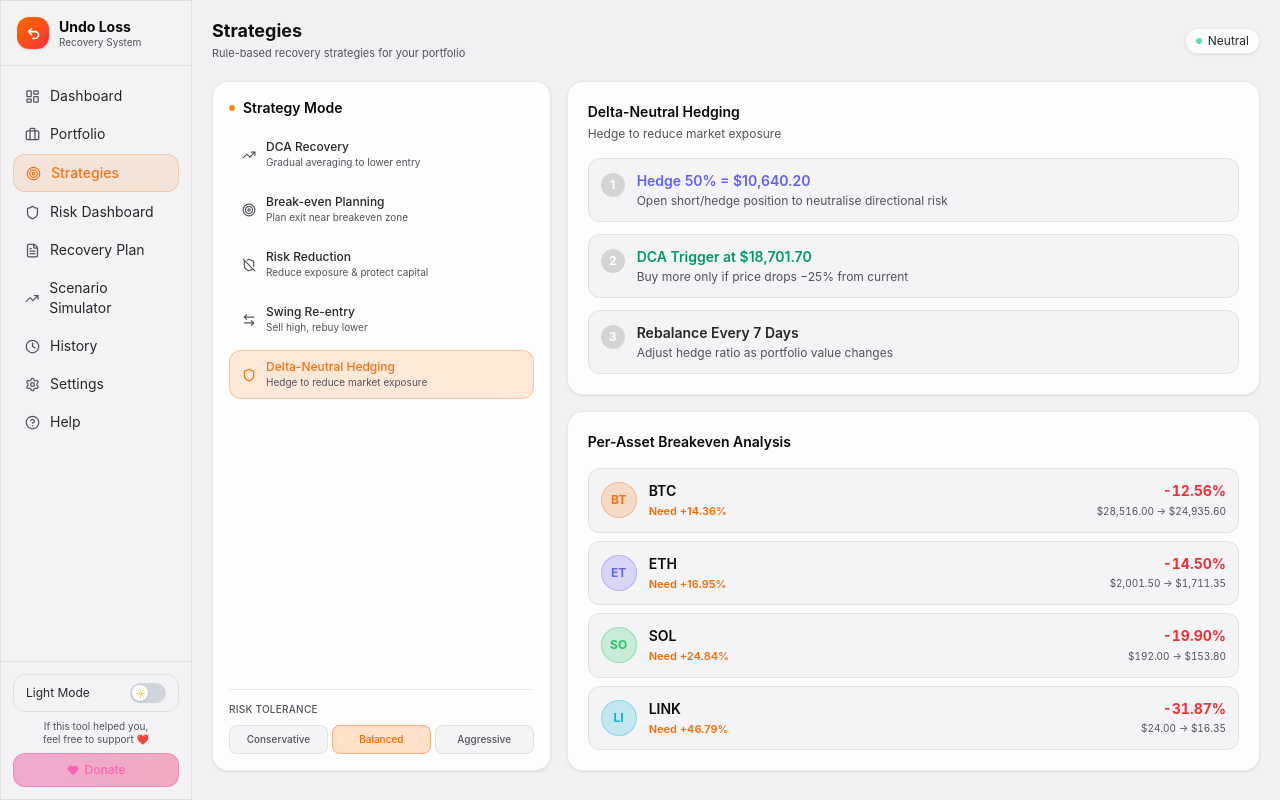
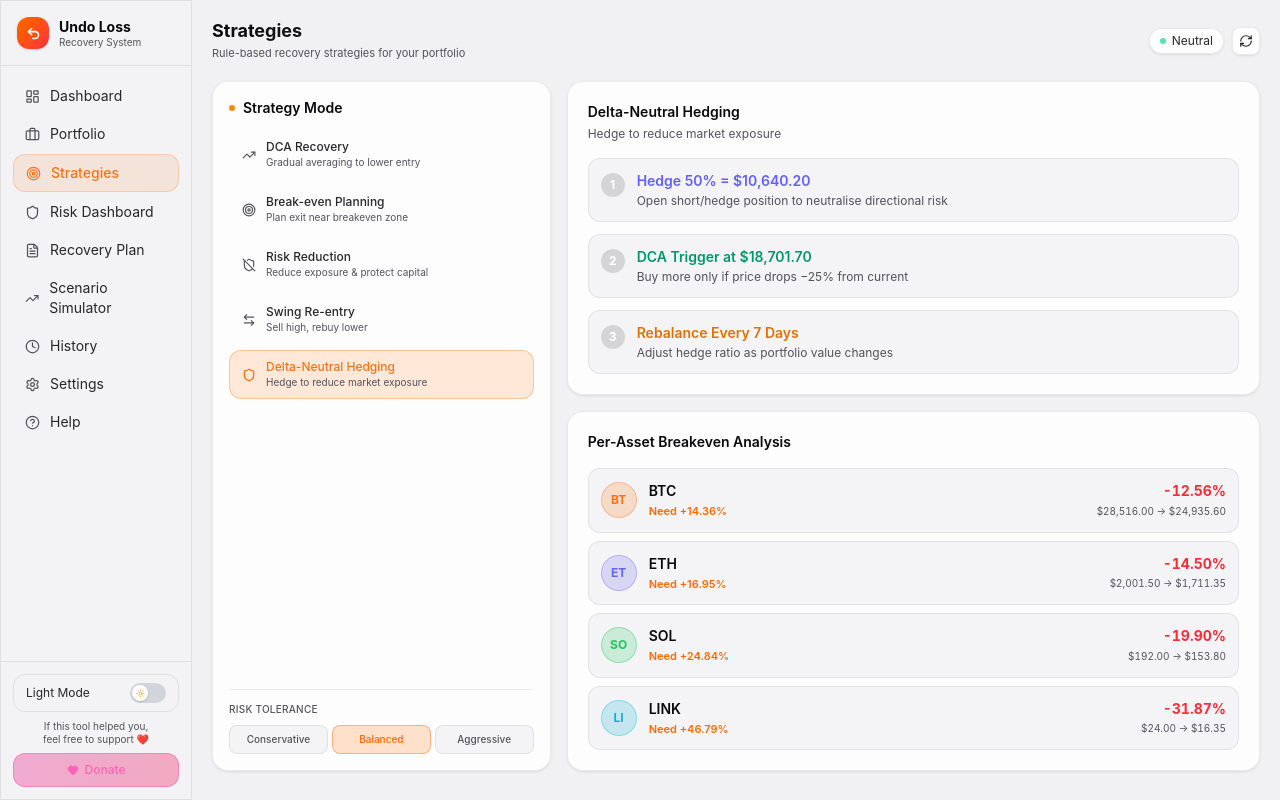
Before and after one commit to Claudecode31st/undoloss, a Next.js app: page /strategies in a window 1280 px wide. Built offline with nearby package versions, Linux system fonts and the light colour scheme.

Commit message:
Add refresh button to all pages, fix reassess action color to amber, deduplicate action titles

```diff
--- a/app/(app)/portfolio/page.tsx
+++ b/app/(app)/portfolio/page.tsx
@@ -5,16 +5,16 @@ import Header from '@/components/layout/Header';
 import GlassCard from '@/components/ui/GlassCard';
 import PortfolioTable from '@/components/dashboard/PortfolioTable';
 import AssetModal from '@/components/modals/AssetModal';
-import { CryptoAsset, Portfolio } from '@/lib/types';
-import { loadPortfolio, savePortfolio, exportPortfolio, importPortfolio } from '@/lib/storage';
+import { CryptoAsset } from '@/lib/types';
+import { savePortfolio, exportPortfolio, importPortfolio } from '@/lib/storage';
 import { calcPortfolioStats, fmtCurrency, fmtPercent } from '@/lib/calculations';
+import { usePortfolioRefresh } from '@/lib/usePortfolioRefresh';
 
 export default function PortfolioPage() {
-  const [portfolio, setPortfolio] = useState<Portfolio | null>(null);
+  const { portfolio, setPortfolio, refreshing, lastUpdated, refresh } = usePortfolioRefresh();
   const [modalOpen, setModalOpen] = useState(false);
   const [editAsset, setEditAsset] = useState<CryptoAsset | null>(null);
 
-  useEffect(() => { setPortfolio(loadPortfolio()); }, []);
   useEffect(() => { if (portfolio) savePortfolio(portfolio); }, [portfolio]);
 
   if (!portfolio) return <div className="t-3 text-sm p-8">Loading...</div>;
@@ -23,7 +23,7 @@ export default function PortfolioPage() {
 
   return (
     <>
-      <Header title="Portfolio" subtitle="Manage your crypto positions" lastUpdated={portfolio.lastUpdated} />
+      <Header title="Portfolio" subtitle="Manage your crypto positions" lastUpdated={lastUpdated} onRefresh={refresh} refreshing={refreshing} />
 
       <div className="grid grid-cols-2 md:grid-cols-4 gap-3 mb-5">
         {[
--- a/app/(app)/risk-dashboard/page.tsx
+++ b/app/(app)/risk-dashboard/page.tsx
@@ -1,15 +1,11 @@
 'use client';
-import { useState, useEffect } from 'react';
 import Header from '@/components/layout/Header';
 import GlassCard from '@/components/ui/GlassCard';
-import { loadPortfolio } from '@/lib/storage';
 import { calcPortfolioStats, calcRiskScore, calcAllocation, fmtCurrency, fmtPercent } from '@/lib/calculations';
-import { Portfolio } from '@/lib/types';
+import { usePortfolioRefresh } from '@/lib/usePortfolioRefresh';
 
 export default function RiskDashboardPage() {
-  const [portfolio, setPortfolio] = useState<Portfolio | null>(null);
-
-  useEffect(() => { setPortfolio(loadPortfolio()); }, []);
+  const { portfolio, refreshing, lastUpdated, refresh } = usePortfolioRefresh();
   if (!portfolio) return <div className="t-3 text-sm p-8">Loading...</div>;
 
   const stats = calcPortfolioStats(portfolio.assets);
@@ -27,7 +23,7 @@ export default function RiskDashboardPage() {
 
   return (
     <>
-      <Header title="Risk Dashboard" subtitle="Portfolio risk analysis and monitoring" lastUpdated={portfolio.lastUpdated} />
+      <Header title="Risk Dashboard" subtitle="Portfolio risk analysis and monitoring" lastUpdated={lastUpdated} onRefresh={refresh} refreshing={refreshing} />
 
       <div className="grid grid-cols-1 md:grid-cols-3 gap-4 mb-5">
         <GlassCard className="p-6 flex flex-col items-center col-span-1">
--- a/app/(app)/scenario-simulator/page.tsx
+++ b/app/(app)/scenario-simulator/page.tsx
@@ -1,18 +1,16 @@
 'use client';
-import { useState, useEffect } from 'react';
+import { useState } from 'react';
 import { TrendingUp, TrendingDown, Minus } from 'lucide-react';
 import Header from '@/components/layout/Header';
 import GlassCard from '@/components/ui/GlassCard';
-import { loadPortfolio } from '@/lib/storage';
 import { generateScenarios } from '@/lib/scenarios';
 import { calcPortfolioStats, fmtCurrency, fmtPercent } from '@/lib/calculations';
-import { Portfolio } from '@/lib/types';
+import { usePortfolioRefresh } from '@/lib/usePortfolioRefresh';
 
 export default function ScenarioSimulatorPage() {
-  const [portfolio, setPortfolio] = useState<Portfolio | null>(null);
+  const { portfolio, refreshing, lastUpdated, refresh } = usePortfolioRefresh();
   const [priceChange, setPriceChange] = useState(0);
 
-  useEffect(() => { setPortfolio(loadPortfolio()); }, []);
   if (!portfolio) return <div className="t-3 p-8">Loading...</div>;
 
   const stats = calcPortfolioStats(portfolio.assets);
@@ -25,7 +23,7 @@ export default function ScenarioSimulatorPage() {
 
   return (
     <>
-      <Header title="Scenario Simulator" subtitle="Model market conditions and portfolio outcomes" lastUpdated={portfolio.lastUpdated} />
+      <Header title="Scenario Simulator" subtitle="Model market conditions and portfolio outcomes" lastUpdated={lastUpdated} onRefresh={refresh} refreshing={refreshing} />
 
       <div className="grid grid-cols-1 md:grid-cols-2 gap-4 mb-5">
         <GlassCard className="p-5">
--- a/app/(app)/strategies/page.tsx
+++ b/app/(app)/strategies/page.tsx
@@ -1,17 +1,17 @@
 'use client';
-import { useState, useEffect } from 'react';
+import { useEffect } from 'react';
 import Header from '@/components/layout/Header';
 import GlassCard from '@/components/ui/GlassCard';
-import { loadPortfolio, savePortfolio } from '@/lib/storage';
+import { savePortfolio } from '@/lib/storage';
 import { generateStrategyResult } from '@/lib/strategies';
 import { calcBreakevenMove, fmtCurrency, fmtPercent } from '@/lib/calculations';
-import { Portfolio, StrategyMode, RiskMode } from '@/lib/types';
+import { StrategyMode, RiskMode } from '@/lib/types';
 import StrategyModeComponent from '@/components/dashboard/StrategyMode';
+import { usePortfolioRefresh } from '@/lib/usePortfolioRefresh';
 
 export default function StrategiesPage() {
-  const [portfolio, setPortfolio] = useState<Portfolio | null>(null);
+  const { portfolio, setPortfolio, refreshing, lastUpdated, refresh } = usePortfolioRefresh();
 
-  useEffect(() => { setPortfolio(loadPortfolio()); }, []);
   useEffect(() => { if (portfolio) savePortfolio(portfolio); }, [portfolio]);
 
   if (!portfolio) return <div className="t-3 p-8">Loading...</div>;
@@ -20,12 +20,12 @@ export default function StrategiesPage() {
 
   const actionColor: Record<string, string> = {
     hold: 'text-blue-500', dca: 'text-emerald-600', hedge: 'text-indigo-500',
-    reduce: 'text-orange-500', reassess: 't-2',
+    reduce: 'text-orange-500', reassess: 'text-amber-600',
   };
 
   return (
     <>
-      <Header title="Strategies" subtitle="Rule-based recovery strategies for your portfolio" lastUpdated={portfolio.lastUpdated} />
+      <Header title="Strategies" subtitle="Rule-based recovery strategies for your portfolio" lastUpdated={lastUpdated} onRefresh={refresh} refreshing={refreshing} />
 
       <div className="grid grid-cols-1 md:grid-cols-3 gap-4">
         <div className="col-span-1">
--- a/lib/strategies.ts
+++ b/lib/strategies.ts
@@ -52,12 +52,12 @@ function buildDCA(
     ? [
         { order: 1, type: 'reduce', title: 'Reduce Risk First', description: `Risk score ${risk.score}/100 — trim exposure before adding` },
         { order: 2, type: 'dca',    title: `Stage 1 Buy at ${stage1Price}`, description: `−${(multipliers[0]*100).toFixed(0)}% from current (${riskMode} mode)` },
-        { order: 3, type: 'reassess', title: 'Reassess in 7 Days', description: 'Review price action & risk score before Stage 2' },
+        { order: 3, type: 'reassess', title: 'Review in 7 Days', description: 'Check risk score & price action before Stage 2' },
       ]
     : [
         { order: 1, type: 'dca',    title: `Stage 1 Buy at ${stage1Price}`, description: `−${(multipliers[0]*100).toFixed(0)}% from current (${riskMode} mode)` },
         { order: 2, type: 'dca',    title: `Stage 2 Buy at ${stage2Price}`, description: `−${(multipliers[1]*100).toFixed(0)}% — only if Stage 1 triggered` },
-        { order: 3, type: 'reassess', title: 'Reassess in 7 Days', description: 'Review market structure & adjust buy zones' },
+        { order: 3, type: 'reassess', title: 'Review in 7 Days', description: 'Review market structure & adjust buy zones if needed' },
       ];
 
   return {
--- /dev/null
+++ b/lib/usePortfolioRefresh.ts
@@ -0,0 +1,49 @@
+'use client';
+import { useState, useEffect, useCallback } from 'react';
+import { loadPortfolio, savePortfolio } from './storage';
+import { fetchPrices } from './coingecko';
+import { Portfolio } from './types';
+
+export function usePortfolioRefresh() {
+  const [portfolio, setPortfolio] = useState<Portfolio | null>(null);
+  const [refreshing, setRefreshing] = useState(false);
+  const [lastUpdated, setLastUpdated] = useState<string>(new Date().toISOString());
+
+  useEffect(() => {
+    const p = loadPortfolio();
+    setPortfolio(p);
+    setLastUpdated(p.lastUpdated);
+  }, []);
+
+  useEffect(() => {
+    if (portfolio) savePortfolio(portfolio);
+  }, [portfolio]);
+
+  const refresh = useCallback(async () => {
+    if (!portfolio) return;
+    setRefreshing(true);
+    try {
+      const ids = portfolio.assets.map((a) => a.coinGeckoId);
+      const prices = await fetchPrices(ids);
+      setPortfolio((prev) => {
+        if (!prev) return prev;
+        return {
+          ...prev,
+          assets: prev.assets.map((a) => ({
+            ...a,
+            currentPrice: prices[a.coinGeckoId]?.usd ?? a.currentPrice,
+            change24h: prices[a.coinGeckoId]?.usd_24h_change ?? a.change24h,
+          })),
+        };
+      });
+      const now = new Date().toISOString();
+      setLastUpdated(now);
+    } catch {
+      // silently fail — keep existing prices
+    } finally {
+      setRefreshing(false);
+    }
+  }, [portfolio]);
+
+  return { portfolio, setPortfolio, refreshing, lastUpdated, refresh };
+}
```
